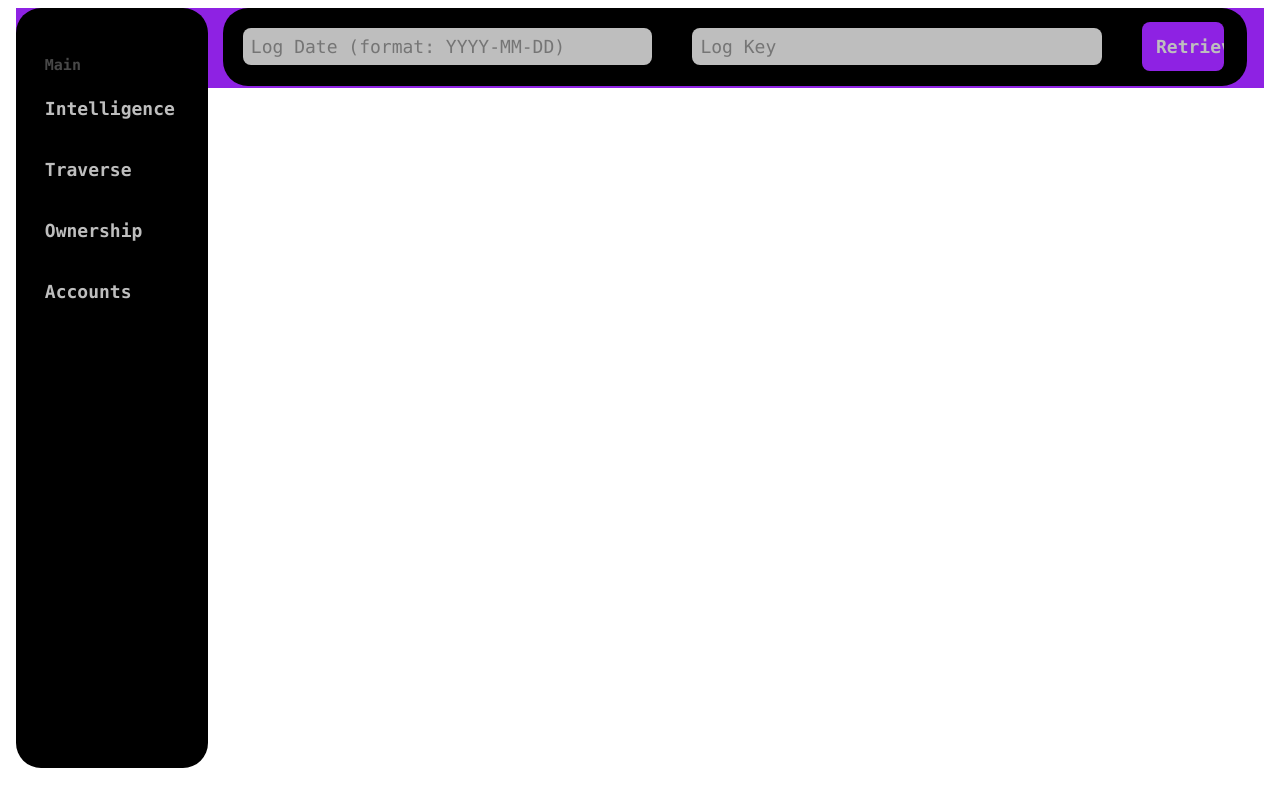
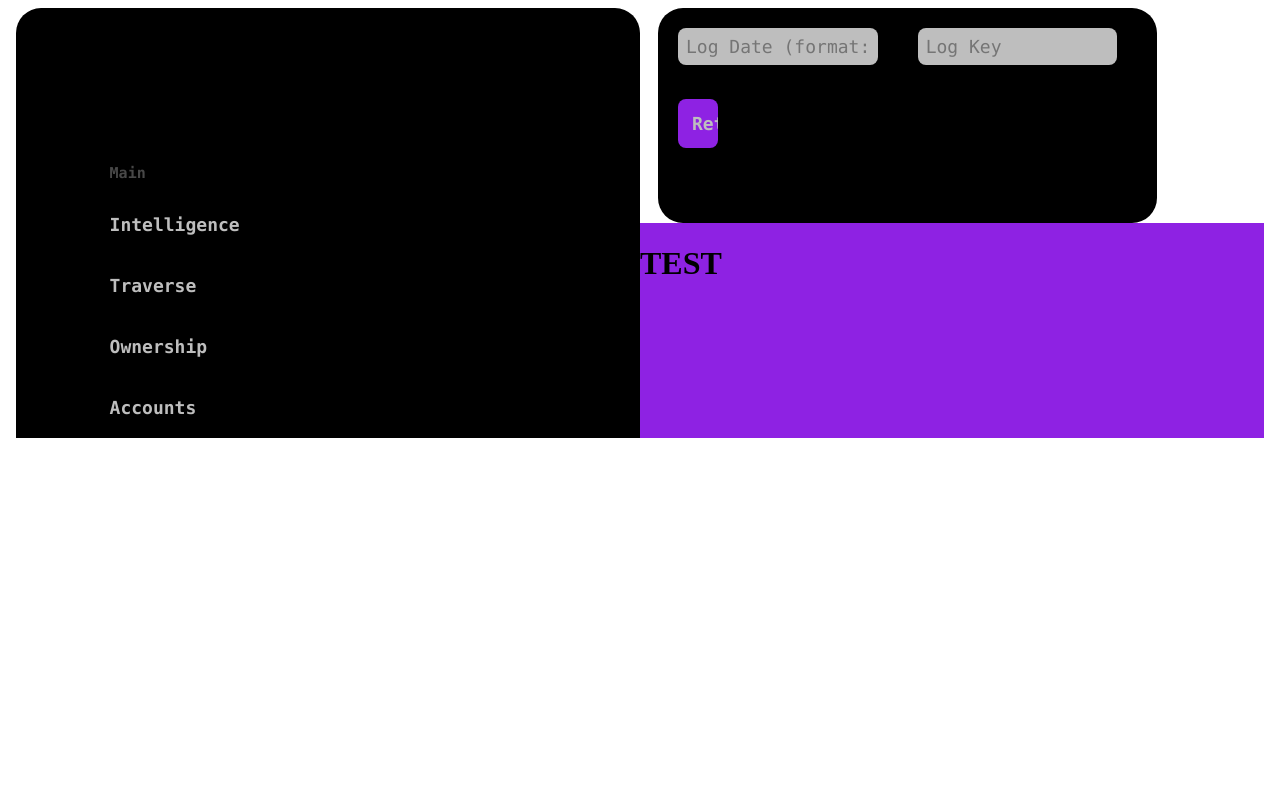
Before and after one commit to ellyrichardson/katniane-ui, an Angular app: page / in a window 1280 px wide. Built offline with nearby package versions, Linux system fonts and the light colour scheme.

Commit message:
utilize flexbox

```diff
--- a/src/app/traverse/traverse.component.css
+++ b/src/app/traverse/traverse.component.css
@@ -7,13 +7,10 @@ body {
 }
 
 .side-bar {
-    position: fixed;
     text-align: left;
-    float: left;
     background-color: #000000;
     border-radius: 25px;
-    height: 95%;
-    width: 15%;
+    flex-basis: 10%;
 }
 
 .side-bar-label {
@@ -58,6 +55,9 @@ body {
 .traverse-container {
     display: flex;
     flex-direction: row;
+    height: 100%;
+    width: 100%;
+    position: relative;
 }
 
 .traverse-container div {
@@ -65,7 +65,6 @@ body {
 }
 
 #log-retrieval-cell {
-    position: fixed;
     left: 16%;
     border-radius: 25px;
     margin-right: 16%;
```
